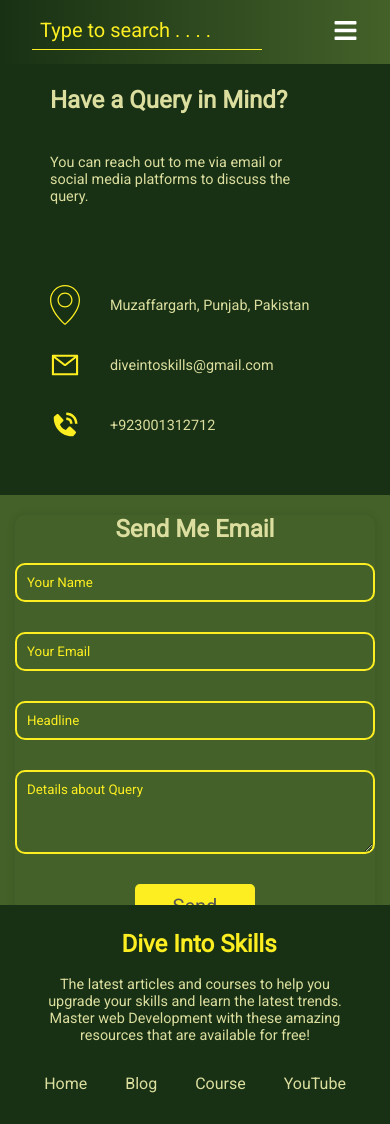
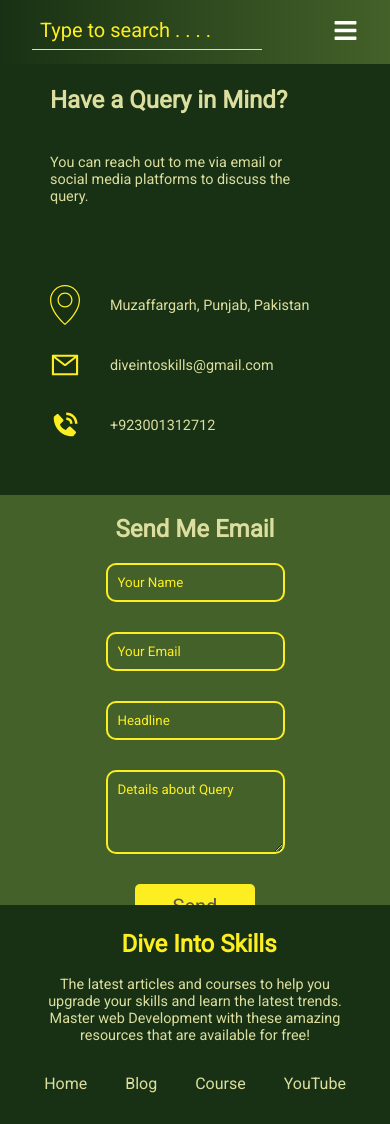
Before and after one commit to sahilbhardwaj-tmpl/DiveIntoSkills, a React (Vite) app: page /Contact in a window 390 px wide. Shown: the top 1124 px of the page. Built offline with nearby package versions, Linux system fonts and the light colour scheme.

Commit message:
Almost all done

```diff
--- a/src/components/Contact/Contact.jsx
+++ b/src/components/Contact/Contact.jsx
@@ -102,7 +102,7 @@ function Contact() {
                                 />
 
 
-                                <textarea
+                                <textarea className='textarea'
                                 placeholder="Details about Query"
                                     id="queryDetails"
                                     name="queryDetails"
--- a/src/components/Contact/ContactStyles.css
+++ b/src/components/Contact/ContactStyles.css
@@ -1,17 +1,17 @@
 .contact-container {
     display: flex;
-    width: 100vw;
+    width: 100%;
     height: 92vh;
     background-color: #183114;
     overflow-x: hidden;
     justify-content: space-between;
+    overflow-x: hidden;
 }
 
 .left-section {
     width: 50%;
     padding: 25px 80px 50px 50px;
 }
-
 
 .address {
     display: flex;
@@ -31,17 +31,16 @@
     width: 50%;
     background: #446129;
 
-}
-.container {
-    width: 100%;
+
 
 }
 
 .form-container {
     width: 100%;
     border-radius: 10px;
-    box-shadow: 0 0 10px rgba(0, 0, 0, 0.1);
-    /* padding: 20px; */
+    overflow-x: hidden;
+    overflow-y: hidden;
+
 }
 
 .color {
@@ -63,15 +62,18 @@ label {
 textarea {
     padding: 10px;
     margin-bottom: 16px;
+    border: none;
+    outline: none;
     border-radius: 10px;
     border: 2px solid #FCEE21;
     margin-bottom: 30px;
     color: #FCEE21;
     background: #446129;
+
 }
 
-textarea {
-    resize: vertical;
+.textarea {
+    max-height: fit-content;
 }
 
 .input::placeholder,
--- a/src/components/Header/HeaderStyles.css
+++ b/src/components/Header/HeaderStyles.css
@@ -63,6 +63,7 @@
     }
     .search-bar-comp{
         margin-left: 0px;
+
     }
 
     .nav-menu {
--- a/src/components/LatestBlogs/LatestBlogStyles.css
+++ b/src/components/LatestBlogs/LatestBlogStyles.css
@@ -5,6 +5,16 @@
     display: flex;
     justify-content: center;
 
+}
+.card-hover{
+  transition: transform 0.3s ease
+}
+.card-hover:hover{
+  transform: translateY(-8px);
+}
+.cards>a{
+  text-decoration: none;
+  color: black;
 }
 .category-section{
   width: 20%;
--- a/src/components/LatestBlogs/LatestBlogs.jsx
+++ b/src/components/LatestBlogs/LatestBlogs.jsx
@@ -42,7 +42,7 @@ function LatestBlogs() {
                         <div className='cards'>
                             {displayedData.map((data, indx) => {
                                 return (
-                                    <Link to="/SinglePost">
+                                    <Link className='card-hover' to="/SinglePost">
                                         <CardBuilder key={indx}
                                         img={data.blogImg}
                                         title={data.title}
--- a/src/components/SearchBar/SearchBar.jsx
+++ b/src/components/SearchBar/SearchBar.jsx
@@ -23,10 +23,11 @@ function SearchBar() {
     const fetchData = async (query) => {
         try {
             setIsLoading(true);
-            const response = await axios.get(`${query}`);
+            // const response = await axios.get(`${query}`);
             setSearchResults(response.data);
+            console.log('no data');
         } catch (error) {
-            toast.error('Enter a valid string');
+            toast.error('No result found');
             console.error('Error fetching data:', error);
 
         } finally {
--- a/src/components/SingleBlogPost/SingleBlogPostStyles.css
+++ b/src/components/SingleBlogPost/SingleBlogPostStyles.css
@@ -62,4 +62,7 @@
       gap: 3px;
 
     }
+    .blog-date{
+      margin-top: 12px;
+    }
 }
--- a/src/pages/Home/Home.jsx
+++ b/src/pages/Home/Home.jsx
@@ -12,7 +12,7 @@ function Home() {
   return (
     <>
       <HeroSection />
-      <div style={{ textAlign: 'center', }}>
+      <div >
         <h2 style={{ fontWeight: '700', fontSize: '34px', textAlign: 'center', padding: '20px' }}>Latest Blogs</h2>
         <div className='Latest-blog-cards'>
           {CardData.slice(0, 4).map((data, indx) => {
@@ -29,6 +29,7 @@ function Home() {
             )
           })}
         </div>
+        <div style={{textAlign:'center'}}>
         <Link className='remove-decoration' to='/Blogs'>
           <button className='btn-styles' style={{
             cursor: 'pointer',
@@ -37,30 +38,34 @@ function Home() {
             fontSize: '20px'
           }}>Read More</button >
         </Link>
+        </div>
+
         <h2 style={{ fontWeight: '700', fontSize: '34px', textAlign: 'center', padding: '20px' }}>Latest Courses</h2>
         <div className='Latest-blog-cards'>
           {CardData.slice(0, 4).map((data, indx) => {
             return (
+            <Link className='remove-decoration' to='/latestCourses'><CardBuilder key={indx}
+            img={data.blogImg}
+            title={data.title}
+            description={data.description}
+            date={data.date}
+            author={data.author} />
+            </Link>
 
-              <CardBuilder key={indx}
-                img={data.blogImg}
-                title={data.title}
-                description={data.description}
-                date={data.date}
-                author={data.author} />
 
 
         )
           })}
       </div>
-      <Link className='remove-decoration'to='/latestCourses'>
+      <div style={{textAlign:'center'}}><Link className='remove-decoration'to='/latestCourses'>
         <button className='btn-styles' style={{
           cursor: 'pointer',
           color: '#FCEE21',
           textAlign: 'center',
           fontSize: '20px'
         }}>View More</button >
-      </Link>
+      </Link></div>
+
 
     </div >
       <NewsLetterPopUp />
--- a/src/pages/Home/HomeStyles.css
+++ b/src/pages/Home/HomeStyles.css
@@ -6,8 +6,13 @@
     padding-right: 15px; */
 
 }
+
 .remove-decoration{
     color: black;
+    transition: transform 0.3s ease
+}
+.remove-decoration:hover{
+    transform: translateY(-8px);
 }
 @media (max-width: 768px) {
     .Latest-blog-cards{
```
